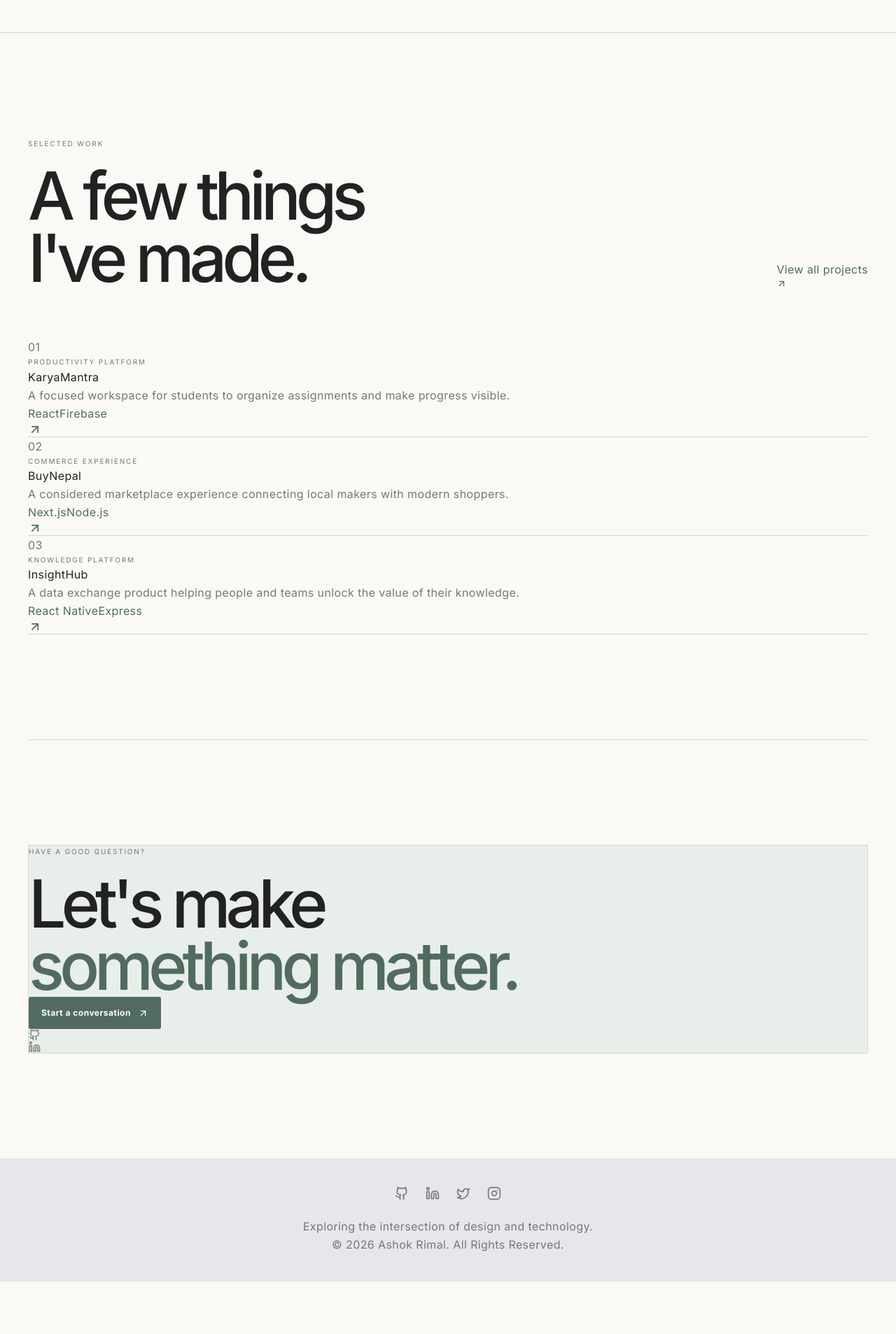
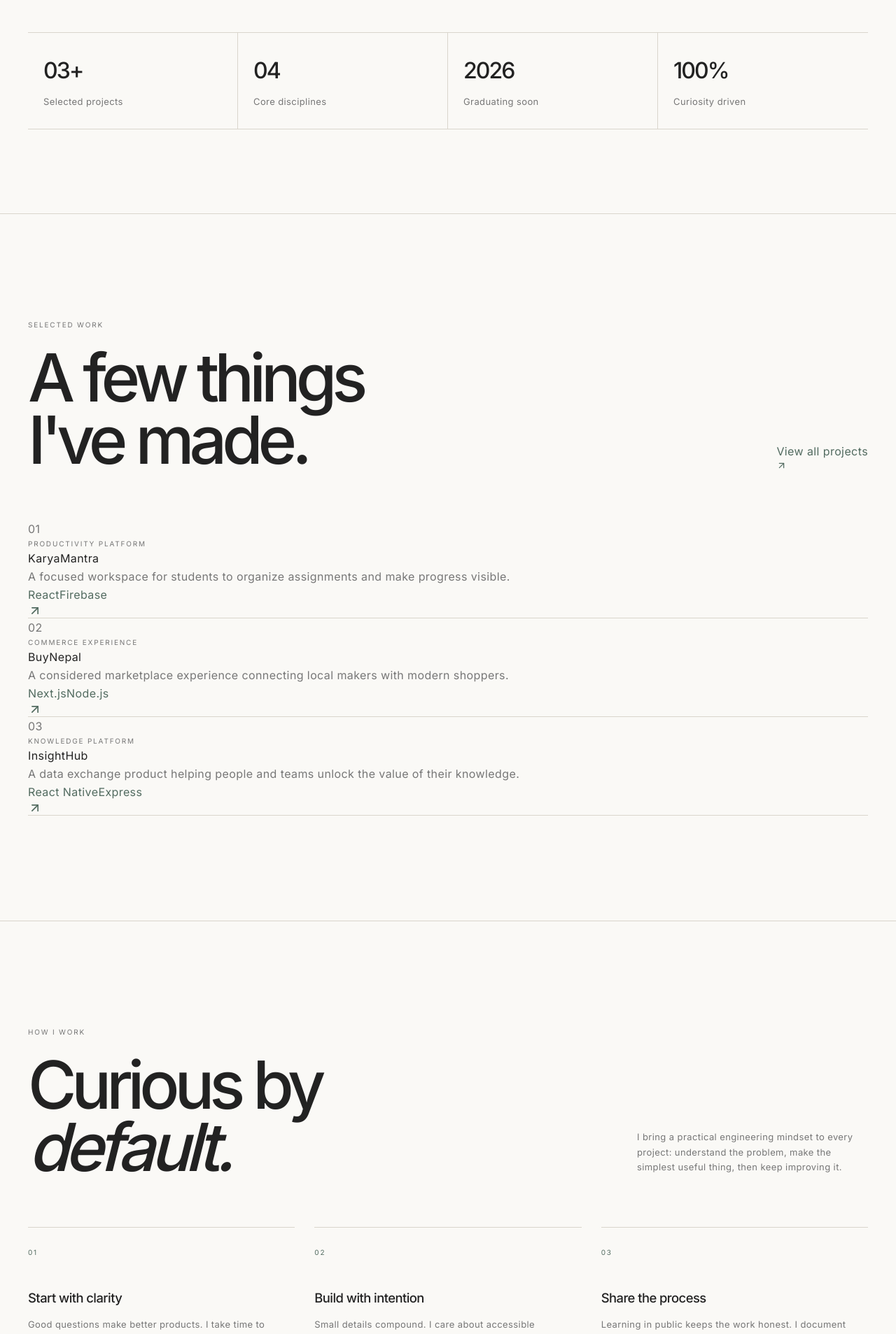
Before and after one commit to ashokrimal/lamirkohsa.dev, a Next.js app: page / in a window 1280 px wide. Shown: the part 1340-3247 px from the top of the page at 70% size. Before the commit the page ends 3172 px from the top, so only its background shows below. Built offline with nearby package versions, Linux system fonts and the light colour scheme.

Commit message:
Polish minimalist portfolio homepage

```diff
--- a/src/app/globals.css
+++ b/src/app/globals.css
@@ -46,11 +46,24 @@ button, a { -webkit-tap-highlight-color: transparent; }
 .portrait-caption { color: var(--muted); }
 .aside-note, .hero-meta { color: var(--muted); }
 .hero-meta, .statement-section, .work-section, .contact-section, .project-list, .timeline, .timeline-item, .resume-page .collection-intro { border-color: var(--line); }
-.statement-section, .work-section, .contact-section { padding-block: 150px; border-top: 1px solid var(--line); }
+.statement-section, .work-section, .experience-section, .contact-section { padding-block: 150px; border-top: 1px solid var(--line); }
+.proof-section { padding-block: 0 120px; }
+.proof-grid { display: grid; grid-template-columns: repeat(4, 1fr); border-block: 1px solid var(--line); }
+.proof-grid div { display: flex; flex-direction: column; gap: 8px; padding: 28px 22px; border-right: 1px solid var(--line); }
+.proof-grid div:last-child { border-right: 0; }
+.proof-grid strong { font-size: 2rem; letter-spacing: -.06em; font-weight: 500; }
+.proof-grid span, .experience-intro, .principles-grid p { color: var(--muted); font-size: 13px; line-height: 1.65; }
+.statement-section, .work-section, .experience-section, .contact-section { scroll-margin-top: 80px; }
 .statement-grid { display: grid; grid-template-columns: 1.25fr .75fr; gap: 90px; align-items: end; }
 .statement-grid p, .collection-intro > p:last-of-type, .project-description, .timeline-content > p:last-child { color: var(--muted); }
 .text-link { color: var(--accent); }
 .section-heading { display: flex; justify-content: space-between; align-items: end; gap: 30px; margin-bottom: 70px; }
+.experience-intro { max-width: 330px; margin: 0 0 4px; }
+.principles-grid { display: grid; grid-template-columns: repeat(3, 1fr); gap: 28px; }
+.principles-grid article { border-top: 1px solid var(--line); padding-top: 20px; }
+.principles-grid article > span { color: var(--accent); font-size: 10px; letter-spacing: .18em; }
+.principles-grid h3 { margin: 40px 0 12px; font-size: 1.15rem; font-weight: 500; letter-spacing: -.03em; }
+.principles-grid p { margin: 0; }
 .project-row { border-bottom: 1px solid var(--line); }
 .project-type, .project-number { color: var(--muted); }
 .tag-list span { border-color: var(--line); color: var(--accent); }
@@ -78,7 +91,13 @@ button, a { -webkit-tap-highlight-color: transparent; }
   .hero-aside { display: none; }
   .hero-heading { font-size: clamp(3.4rem, 15vw, 5rem); }
   .hero-meta span:nth-child(2) { display: none; }
-  .statement-section, .work-section, .contact-section { padding-block: 90px; }
+  .statement-section, .work-section, .experience-section, .contact-section { padding-block: 90px; }
+  .proof-section { padding-bottom: 78px; }
+  .proof-grid { grid-template-columns: repeat(2, 1fr); }
+  .proof-grid div:nth-child(2) { border-right: 0; }
+  .proof-grid div:nth-child(-n+2) { border-bottom: 1px solid var(--line); }
+  .principles-grid { grid-template-columns: 1fr; gap: 36px; }
+  .experience-intro { margin-top: 2px; }
   .section-heading { align-items: start; flex-direction: column; margin-bottom: 44px; }
   .project-row { grid-template-columns: 34px 1fr 20px; gap: 8px; }
   .contact-card { padding: 48px 26px; }
--- a/src/components/pages/HomeContent.tsx
+++ b/src/components/pages/HomeContent.tsx
@@ -37,6 +37,15 @@ export default function HomeContent() {
         </div>
       </section>
 
+      <section className="proof-section shell-width" aria-label="At a glance">
+        <div className="proof-grid">
+          <div><strong>03+</strong><span>Selected projects</span></div>
+          <div><strong>04</strong><span>Core disciplines</span></div>
+          <div><strong>2026</strong><span>Graduating soon</span></div>
+          <div><strong>100%</strong><span>Curiosity driven</span></div>
+        </div>
+      </section>
+
       <section className="work-section" aria-labelledby="work-heading">
         <div className="shell-width">
           <div className="section-heading"><div><p className="section-label">Selected work</p><h2 id="work-heading">A few things<br />I&apos;ve made.</h2></div><Link className="text-link" href="/projects">View all projects <ArrowUpRight size={15} aria-hidden="true" /></Link></div>
@@ -44,6 +53,17 @@ export default function HomeContent() {
         </div>
       </section>
 
+      <section className="experience-section" aria-labelledby="experience-heading">
+        <div className="shell-width">
+          <div className="section-heading"><div><p className="section-label">How I work</p><h2 id="experience-heading">Curious by<br /><em>default.</em></h2></div><p className="experience-intro">I bring a practical engineering mindset to every project: understand the problem, make the simplest useful thing, then keep improving it.</p></div>
+          <div className="principles-grid">
+            <article><span>01</span><h3>Start with clarity</h3><p>Good questions make better products. I take time to understand the people, constraints, and outcome before reaching for a solution.</p></article>
+            <article><span>02</span><h3>Build with intention</h3><p>Small details compound. I care about accessible interfaces, dependable systems, and code that stays easy to change.</p></article>
+            <article><span>03</span><h3>Share the process</h3><p>Learning in public keeps the work honest. I document decisions, invite feedback, and leave things clearer than I found them.</p></article>
+          </div>
+        </div>
+      </section>
+
       <section className="contact-section shell-width" aria-labelledby="contact-heading"><div className="contact-card"><p className="section-label">Have a good question?</p><h2 id="contact-heading">Let&apos;s make<br /><em>something matter.</em></h2><Link href="/contact" className="button button-primary">Start a conversation <ArrowUpRight size={15} aria-hidden="true" /></Link><div className="social-links"><Link href="https://github.com/ashokrimal" aria-label="Ashok on GitHub"><Github size={17} /></Link><Link href="https://linkedin.com/in/ashokrimal" aria-label="Ashok on LinkedIn"><Linkedin size={17} /></Link></div></div></section>
     </div>
   );
```
